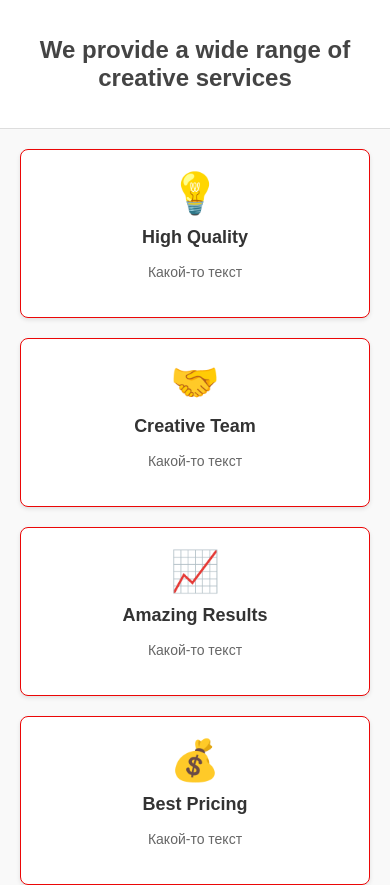
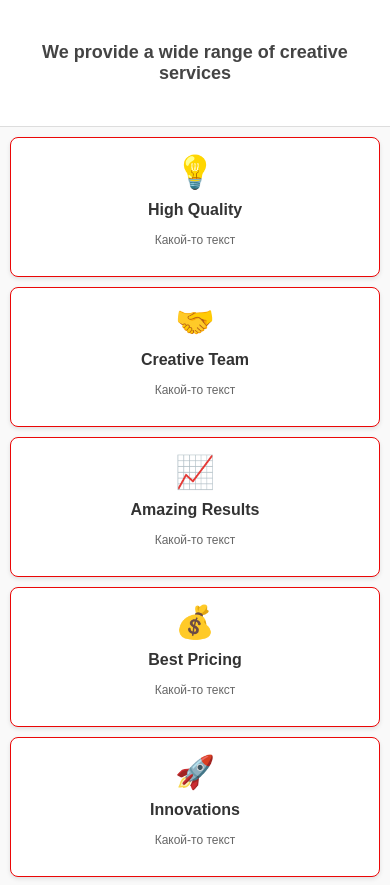
Before and after one commit to Nugzch/Project-HTML, a plain HTML site: page index.html in a window 390 px wide. Shown: the top 885 px of the page. Drawn offline with Linux system fonts and the light colour scheme.

Commit message:
styles.css

```diff
--- a/styles.css
+++ b/styles.css
@@ -52,3 +52,46 @@
     color: #666;
     line-height: 1.5;
 }
+
+@media (max-width: 600px) {
+    header h1 {
+        font-size: 20px;
+        padding: 10px;
+    }
+
+    .services-container {
+        padding: 10px;
+        gap: 10px;
+    }
+
+    .service-card {
+        padding: 15px;
+    }
+
+    .service-card h2 {
+        font-size: 16px;
+    }
+
+    .service-card p {
+        font-size: 13px;
+    }
+
+    .service-card .icon {
+        font-size: 36px;
+    }
+}
+
+
+@media (max-width: 400px) {
+    header h1 {
+        font-size: 18px;
+    }
+
+    .service-card p {
+        font-size: 12px;
+    }
+
+    .service-card .icon {
+        font-size: 32px;
+    }
+}
```
Also changed, not shown: 1 other file.
